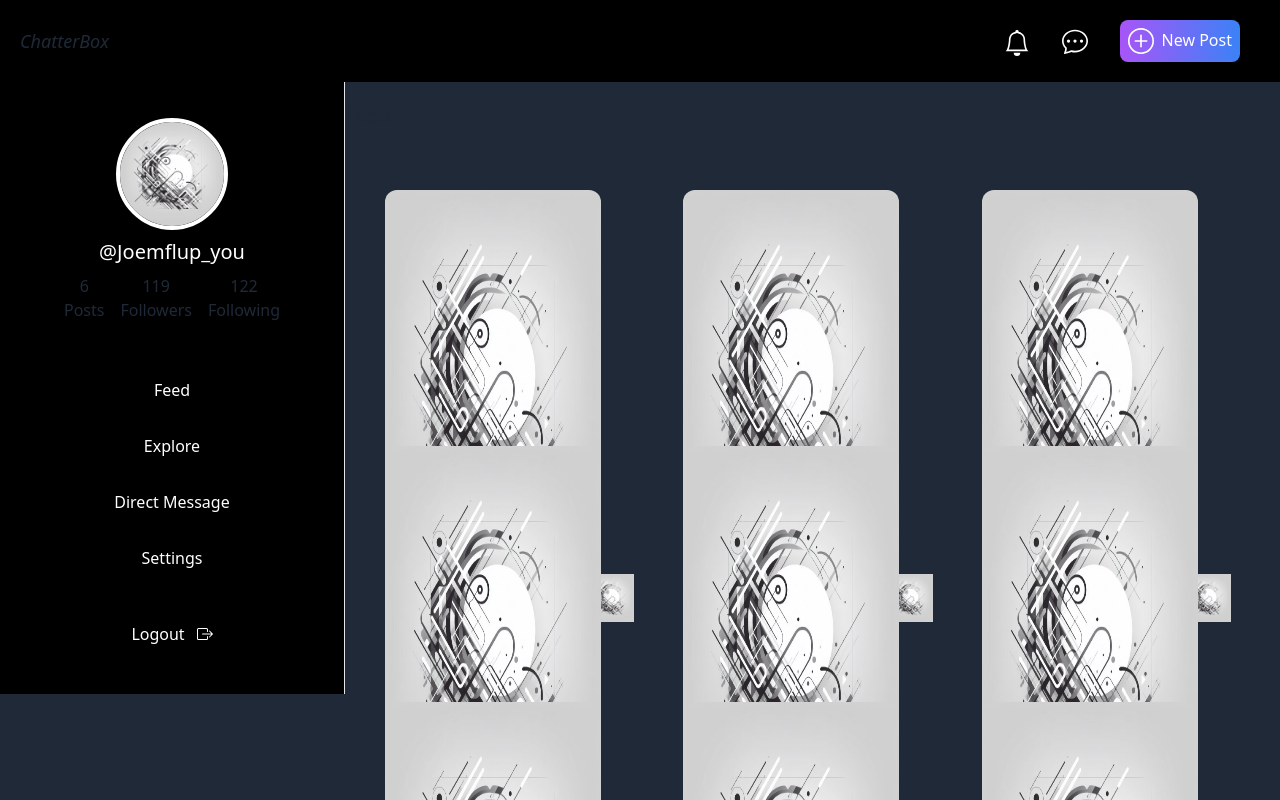
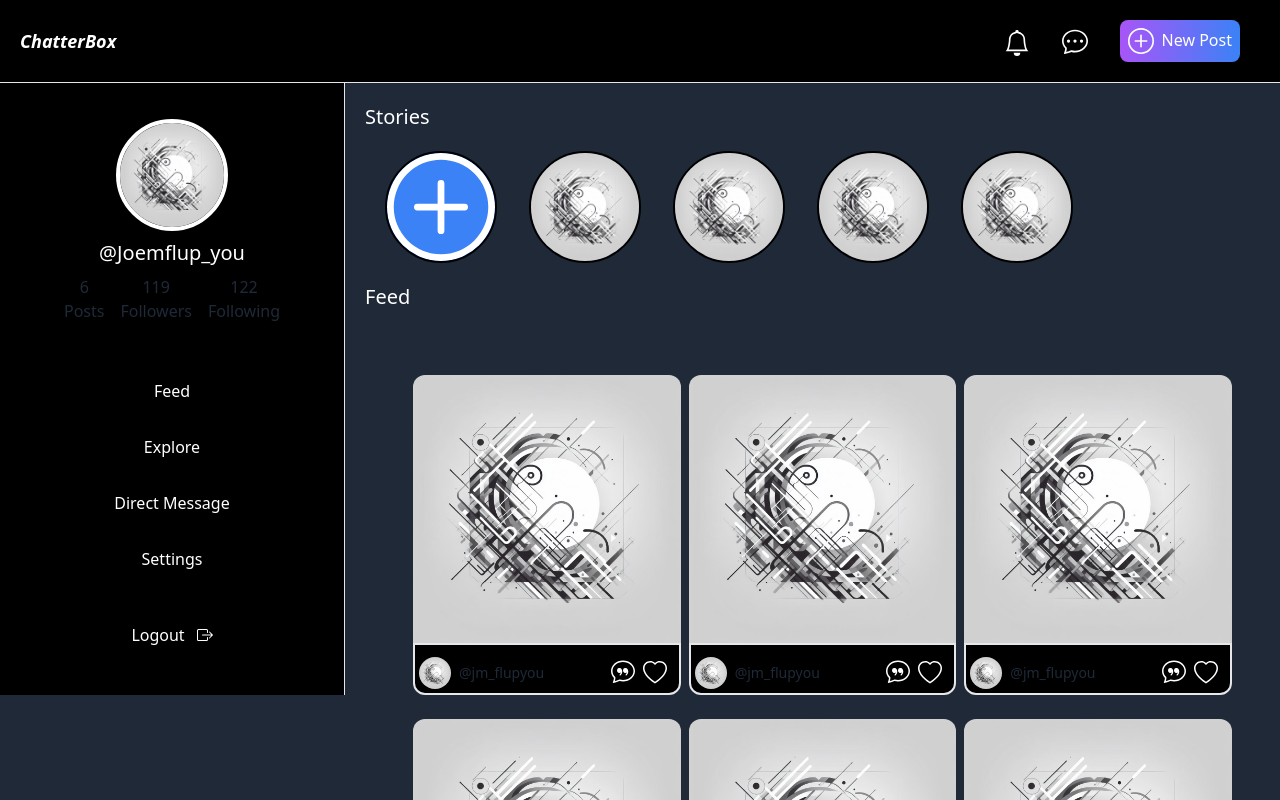
Before and after one commit to JPHMarchB/chatterbox, a Next.js app in the folder frontend/: page / in a window 1280 px wide. Shown: the top 800 px of the page. Built offline with nearby package versions, Linux system fonts and the light colour scheme.

Commit message:
Created view for home page displaying stories and posts

```diff
--- a/frontend/src/app/page.tsx
+++ b/frontend/src/app/page.tsx
@@ -1,10 +1,12 @@
 import {JSX} from "react";
 import {Posts} from "@/app/shared/Posts";
+import {Stories} from "@/app/shared/Stories";
 
 export default function Home() : JSX.Element {
     return (
         <>
-            <section className='bg-gray-800'>
+            <section className='bg-gray-800 p-5 lg:p-0 pt-5'>
+                <Stories/>
                 <Posts/>
             </section>
         </>
--- a/frontend/src/app/shared/Navigation.tsx
+++ b/frontend/src/app/shared/Navigation.tsx
@@ -2,10 +2,11 @@ import {JSX} from "react";
 
 export function Navigation() : JSX.Element {
     return (
-        <nav className='sticky top-0'>
+        <nav className='sticky top-0 border-b'>
             <div className="flex justify-between items-center backdrop-blur-3xl bg-black p-5 z-50">
-                <h1 className='text-lg italic'>ChatterBox</h1>
+                <h1 className='text-white font-bold text-lg italic'><a href='/'>ChatterBox</a></h1>
 
+                {/* Right side nav content*/}
                 <div className="flex gap-8 pe-5">
                     <img className='mt-1' src='/bell.svg' alt='notificatiions'/>
                     <img src='/chat-dots.svg' alt='Messages'/>
--- a/frontend/src/app/shared/Post.tsx
+++ b/frontend/src/app/shared/Post.tsx
@@ -4,14 +4,24 @@ import {JSX} from "react";
 export function Post() : JSX.Element {
     return (
         <>
-            <div className='w-64 h-64 p-5'>
-                <img className='rounded-xl w-96 h-96' src='/profile-placeholder.jpg' alt='Post image'/>
-                <div className='flex justify-between items-center'>
-                    <img className='rounded-full w-12 h-12' src='/profile-placeholder.jpg' alt='Post image'/>
-                    <p>@jm_flupyou</p>
-                    <div className='flex gap-2'>
-                        <img className='w-12 h-12' src='/profile-placeholder.jpg' alt='Post image'/>
-                        <img className='w-12 h-12' src='/profile-placeholder.jpg' alt='Post image'/>
+            <div className='pt-4'>
+
+                {/* Post Image */}
+                <img className='rounded-t-xl image-full' src='/profile-placeholder.jpg' alt='Post image'/>
+
+                {/* Interaction bar container */}
+                <div className='flex justify-between items-center border-2 rounded-b-xl bg-black p-1'>
+
+                    {/* Poster info */}
+                    <div className='flex gap-2 items-center pt-2 text-sm'>
+                        <img className='rounded-full w-8 h-8' src='/profile-placeholder.jpg' alt='Post image'/>
+                        <p>@jm_flupyou</p>
+                    </div>
+
+                    {/* Like and comment*/}
+                    <div className='flex gap-2 me-2 mt-2'>
+                        <img className='mb-1' src='/chat-quote.svg' alt='comment button'/>
+                        <button><img src='/heart.svg' alt='Like button'/></button>
                     </div>
                 </div>
             </div>
--- a/frontend/src/app/shared/Posts.tsx
+++ b/frontend/src/app/shared/Posts.tsx
@@ -5,8 +5,8 @@ import {Post} from "@/app/shared/Post";
 export function Posts() : JSX.Element {
     return (
         <>
-            <h1 className='text-xl p-5'>Feed</h1>
-            <div className='grid grid-cols-3 p-5'>
+            <h1 className='text-xl text-white'>Feed</h1>
+            <div className='grid grid-cols-1 md:grid-cols-2 lg:grid-cols-3 gap-2 p-1 md:p-10 lg:p-12'>
                 <Post/>
                 <Post/>
                 <Post/>
--- a/frontend/src/app/shared/SideBar.tsx
+++ b/frontend/src/app/shared/SideBar.tsx
@@ -2,8 +2,8 @@ import {JSX} from "react";
 
 export function SideBar() : JSX.Element {
     return (
-        <nav className='sticky left-0 top-[5.14rem]'>
-        <section className='hidden lg:block float-left px-16 py-8 text-center bg-black border-e'>
+        <nav className='sticky left-0 top-[5.14rem] z-50'>
+        <section className='hidden lg:block float-left px-16 py-8 text-center bg-black border-e me-5'>
 
             {/* Profile info */}
             <div className='*:py-1'>
--- a/frontend/src/app/shared/Stories.tsx
+++ b/frontend/src/app/shared/Stories.tsx
@@ -3,18 +3,19 @@ import {Story} from "@/app/shared/Story";
 
 export function Stories() : JSX.Element {
     return (
-        <>
-            <div className="flex gap-8 items-center border-b p-5 overflow-x-auto z-50">
+        <section className='pt-5'>
+            <h1 className='text-xl text-white'>Stories</h1>
+            <div className="flex gap-8 items-center p-5 overflow-x-auto z-20">
                 <div>
-                    <img className='w-28 h-28 rounded-full border-2 border-black' src='/profile-placeholder.jpg'
+                    <img className="w-28 h-28 rounded-full border-2 border-black bg-blue-500" src='/plus-circle.svg'
                          alt='Profile Image'/>
-                    <img className='relative bottom-6 right-2' src='/plus-circle.svg' alt='New story'/>
+                    {/*<img className='relative bottom-6 right-2' src='/plus-circle.svg' alt='New story'/>*/}
                 </div>
                 <Story/>
                 <Story/>
                 <Story/>
                 <Story/>
             </div>
-        </>
+        </section>
     )
 }
--- a/frontend/src/app/shared/Story.tsx
+++ b/frontend/src/app/shared/Story.tsx
@@ -3,7 +3,7 @@ import {JSX} from "react";
 export function Story() : JSX.Element {
     return (
         <>
-            <div className="z-50">
+            <div>
                 <img className='w-28 h-28 rounded-full border-2 border-black' src='/profile-placeholder.jpg' alt='Profile Image'/>
             </div>
         </>
```
Also changed, not shown: frontend/public/chat-quote.svg (added), frontend/public/heart.svg (added).
